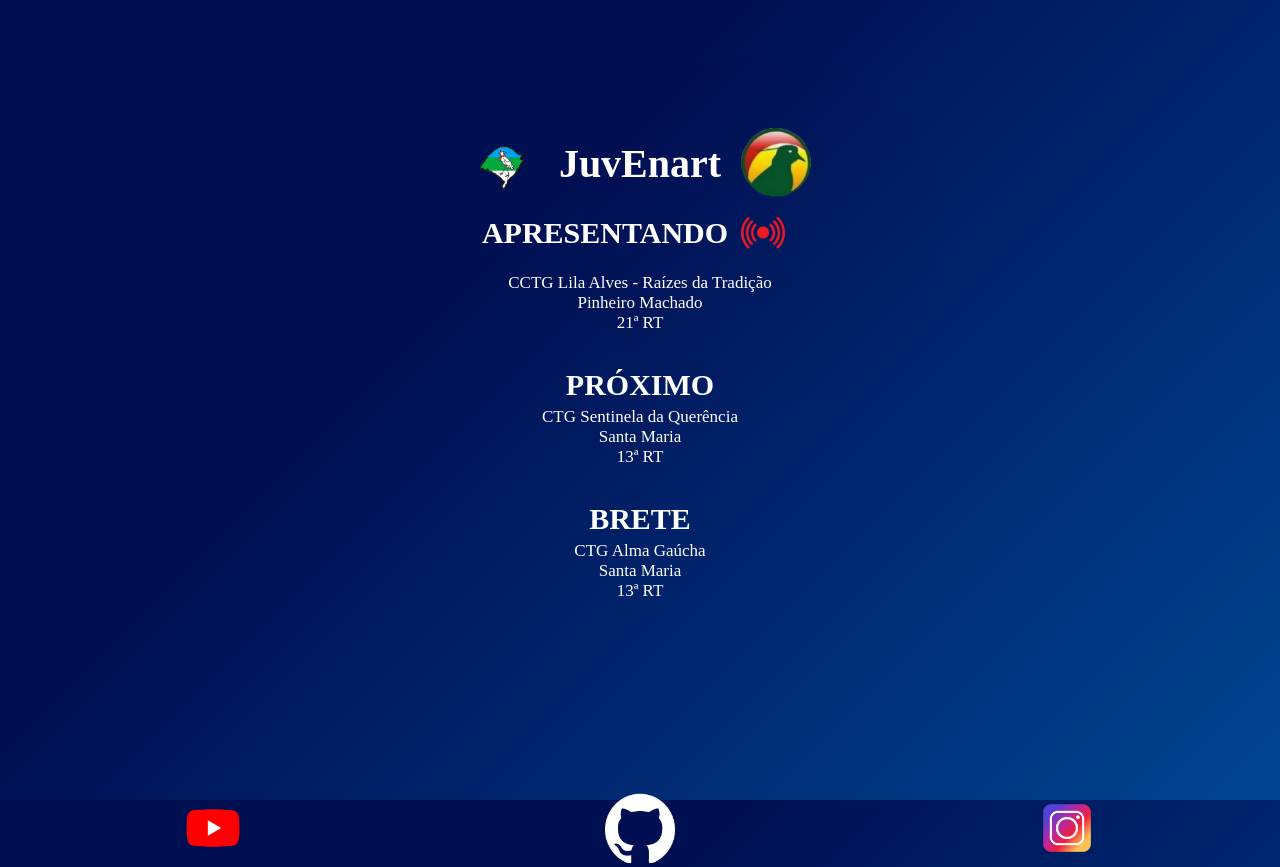
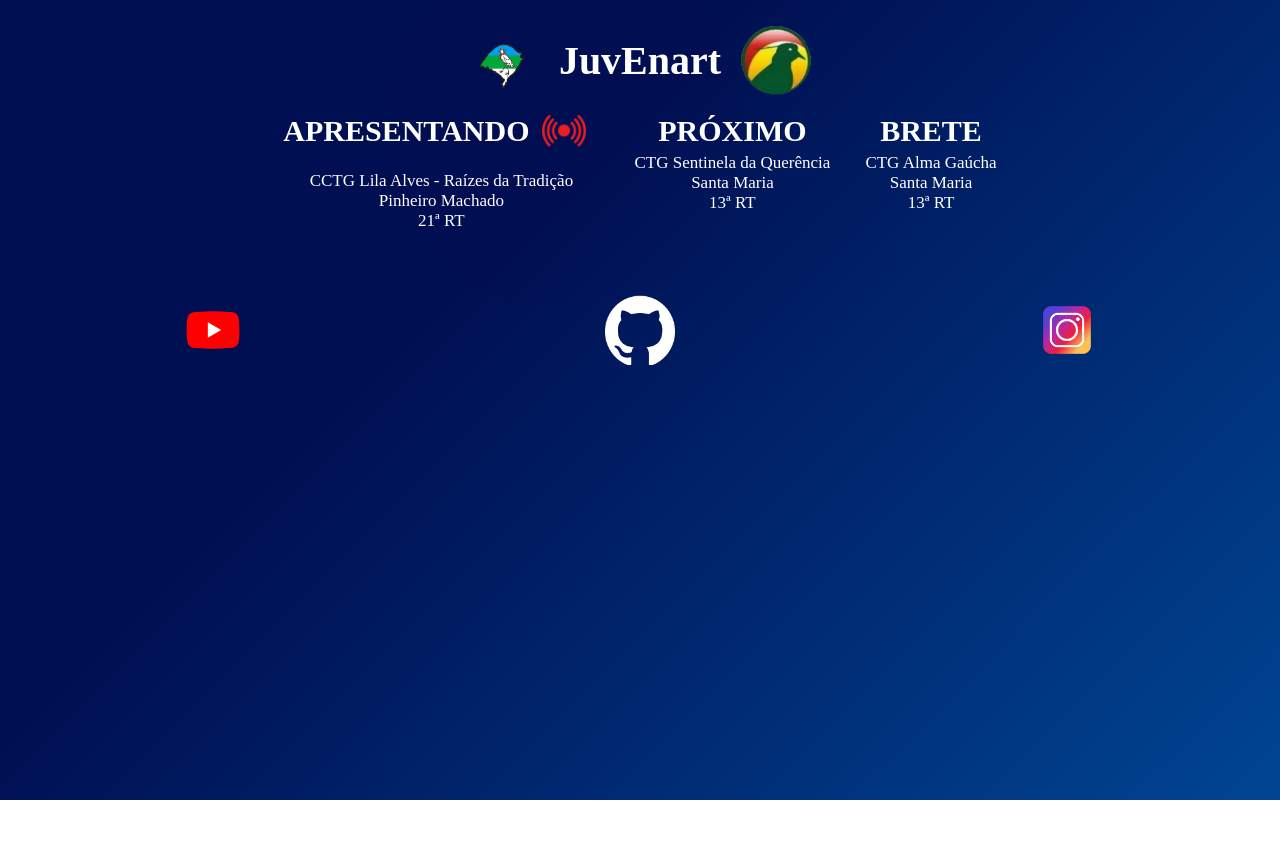
Before and after one commit to mateus250402/Brete-JuvEnart, a plain HTML site: page index.html in a window 1280 px wide. After the commit the page ends 800 px from the top, so only its background shows below. Drawn offline with Linux system fonts and the light colour scheme; a web font is replaced by a local one.

Commit message:
versão para telas medias e grandes

```diff
--- a/style.css
+++ b/style.css
@@ -109,3 +109,16 @@ body{
     width: 100%;
     padding-top: 15%;
 }
+
+@media  screen and (min-width: 640px) {
+    .sequencia{
+        flex-direction: row;
+    }
+    .principal{
+        padding-top: 2%;
+    }
+
+    .rodape{
+        padding-top: 5%;
+    }
+}
```
